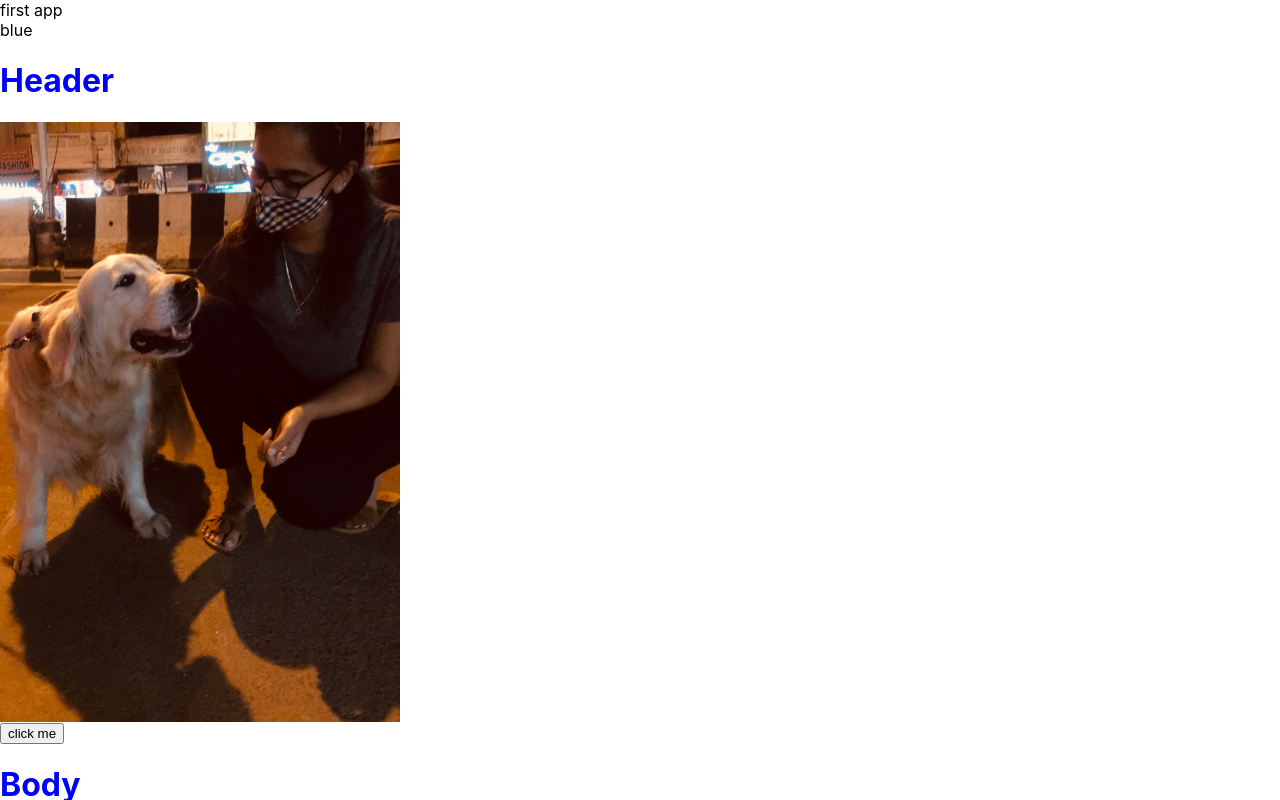
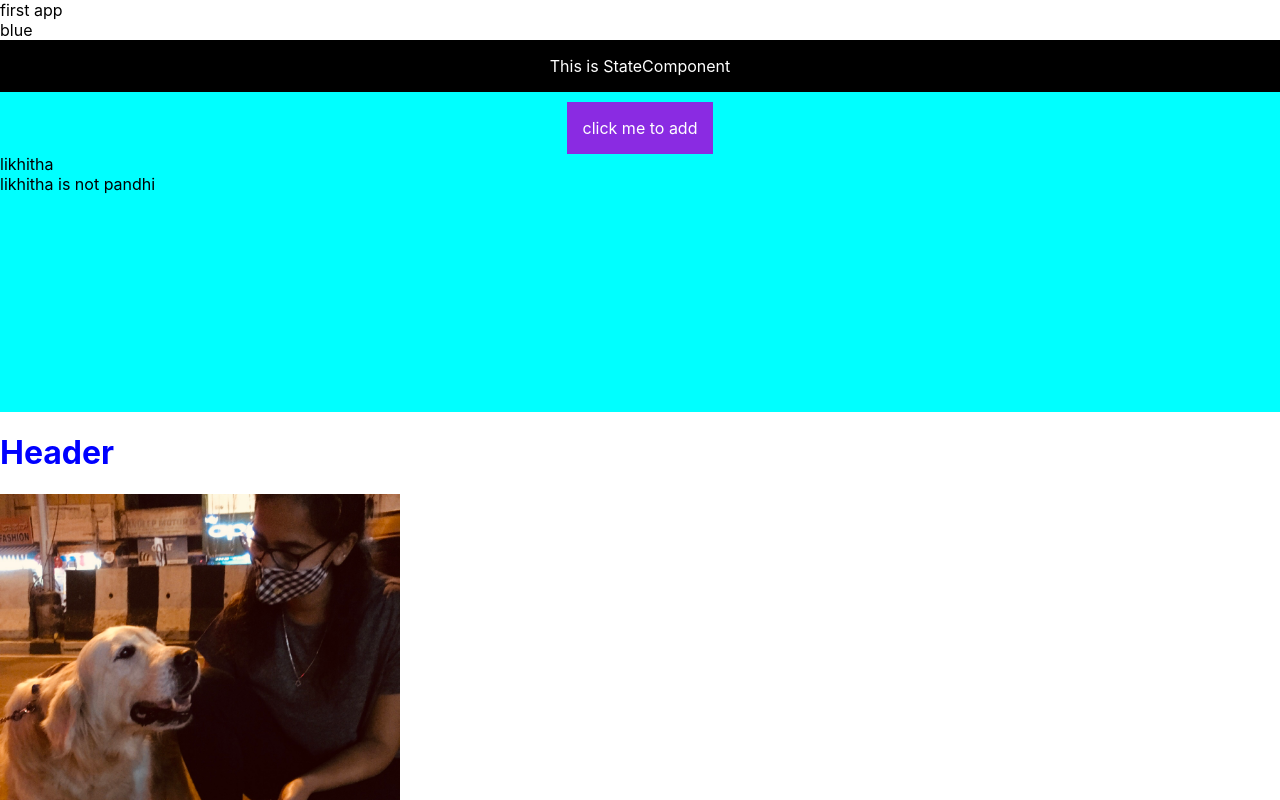
Before and after one commit to likhittha/firstproject, a React (Create React App) app: page / in a window 1280 px wide. Shown: the top 800 px of the page. Built offline with nearby package versions, Linux system fonts and the light colour scheme.

Commit message:
Added State
Added State

```diff
--- a/src/App.css
+++ b/src/App.css
@@ -1,3 +1,2 @@
 .first {
-
 }
--- a/src/App.js
+++ b/src/App.js
@@ -1,31 +1,24 @@
-import logo from './logo.svg';
-import './App.css';
-import Navbar from './navbar/Navbar';
-import { Header } from './Components/Header';
-import { Footer } from './Components/Footer';
-import { Body } from './Components/Body';
+import logo from "./logo.svg";
+import "./App.css";
+import Navbar from "./navbar/Navbar";
+import { Header } from "./Components/Header";
+import { Footer } from "./Components/Footer";
+import { Body } from "./Components/Body";
+import { StateComponent } from "./Components/StateComponent";
 
 function App() {
   return (
-<>
-<div className='first'>first app
+    <>
+      <div className="first">first app</div>
+      <div>blue</div>
 
-  </div>
-<div>
- blue
-</div>
-
-<div>
-  <Header/>
-  <Body/>
-  <Footer/>
-
-   </div>
-
-
-</>
-
-
+      <div>
+        <StateComponent />
+        <Header />
+        <Body />
+        <Footer />
+      </div>
+    </>
   );
 }
 
--- /dev/null
+++ b/src/Components/StateComponent.js
@@ -0,0 +1,42 @@
+import { useState } from "react";
+import "./header.css";
+export const StateComponent = () => {
+  // This is useState hook in react
+
+  const [name, setName] = useState("likhitha");
+  const [isPandhi, setIsPandhi] = useState(false);
+
+  const handleBtnClick = () => {
+    console.log("btn clicked");
+    setName("likhi");
+    setIsPandhi(!isPandhi);
+  };
+
+  return (
+    <>
+      <div className="stateComponent">
+        <div>This is StateComponent</div>
+      </div>
+      <div className="stateBody">
+        {/* For Button */}
+        <div className="Container">
+          <div onClick={handleBtnClick} className="button">
+            click me to add
+          </div>
+        </div>
+        <div>{name}</div>
+        {/* End of button */}
+        <div>
+          {/* This is called ternary operation
+        value ? (?mark means if its true) : (mark means else value ) */}
+
+          {isPandhi ? (
+            <div> likhitha is pandhi </div>
+          ) : (
+            <div> likhitha is not pandhi </div>
+          )}
+        </div>
+      </div>
+    </>
+  );
+};
--- a/src/Components/header.css
+++ b/src/Components/header.css
@@ -1,4 +1,4 @@
-.outerDiv{
+.outerDiv {
   color: blue;
 }
 
@@ -8,5 +8,37 @@
   width: 400px;
   height: 600px;
   background-position: center;
+}
 
+.stateComponent {
+  background-color: black;
+  color: #fff;
+  padding: 16px;
+  display: flex;
+  align-items: center;
+  justify-content: center;
 }
+
+.stateBody {
+  height: 40vh;
+  width: 100%;
+  background-color: cyan;
+}
+
+.Container {
+  display: flex;
+  align-items: center;
+  justify-content: center;
+}
+
+.button {
+  color: #fff;
+  background-color: blueviolet;
+  padding: 16px;
+  margin-top: 10px;
+  cursor: pointer;
+}
+
+.button:hover {
+  background-color: rgb(81, 47, 29);
+}
```
Lines whose indentation alone changed are shown as unchanged.
